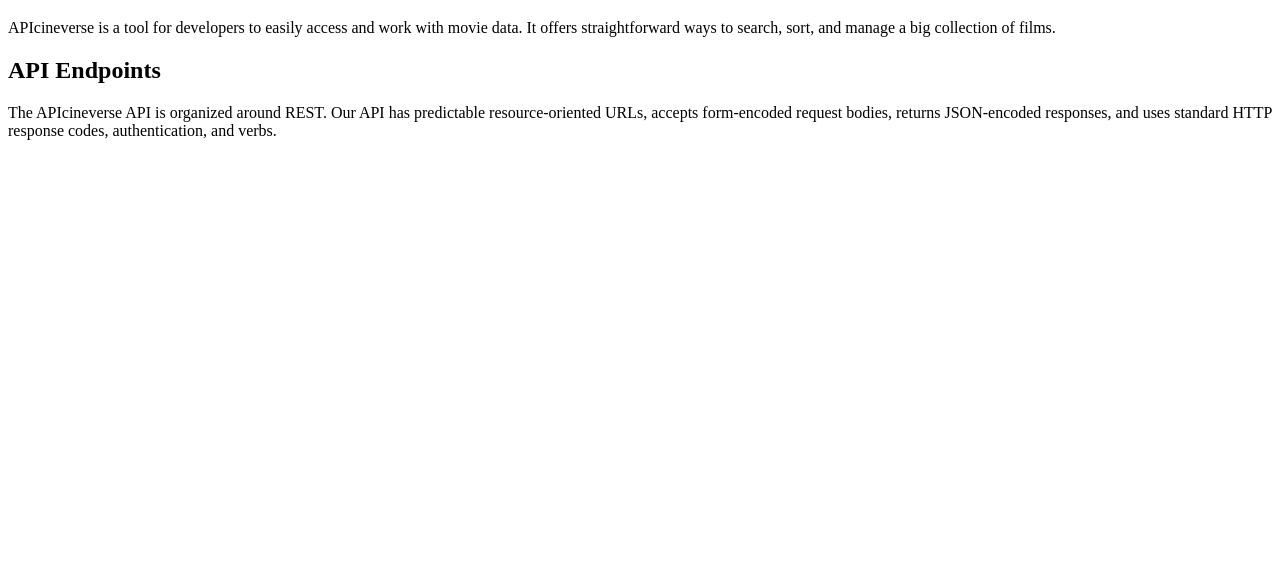
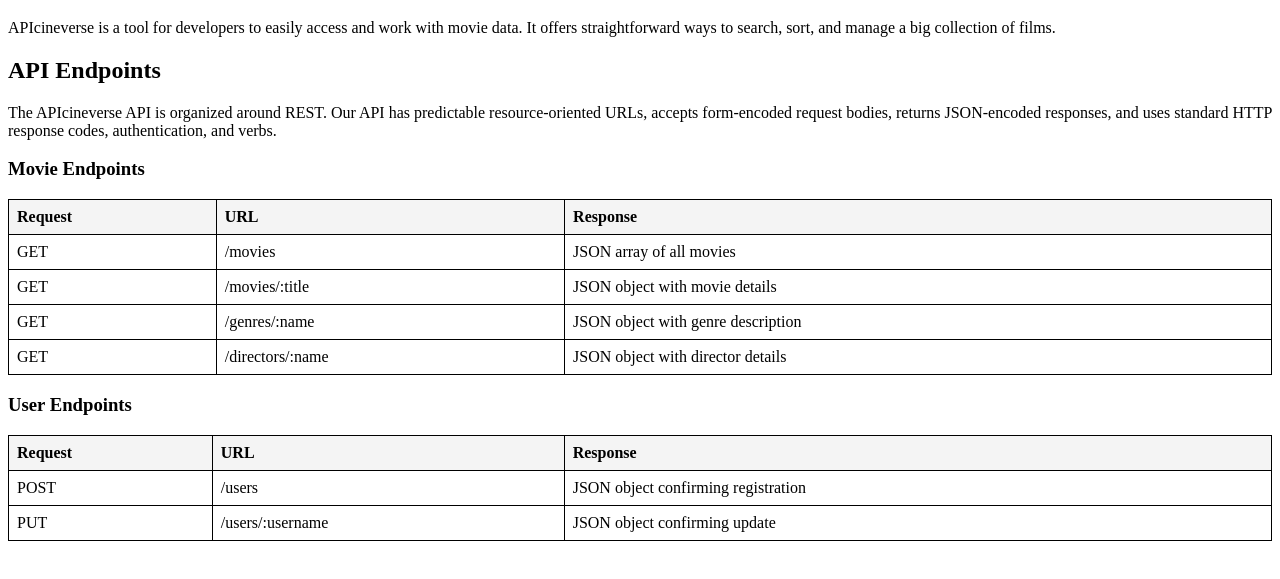
Before and after one commit to Russ-Rich/APIcineverse, a website: page public/documentation.html in a window 1280 px wide. Shown: the part 61-640 px from the top of the page. Drawn offline with Linux system fonts and the light colour scheme.

Commit message:
update index.js and documentation.html

```diff
--- a/public/documentation.html
+++ b/public/documentation.html
@@ -4,6 +4,20 @@
 <meta charset="UTF-8" />
 <meta name="viewport" content="width=device-width, initial-scale=1.0" />
 <title>Movie API Documentation</title>
+<style>
+    table {
+        width: 100%;
+        border-collapse: collapse;
+    }
+    th, td {
+        border: 1px solid black;
+        padding: 8px;
+        text-align: left;
+    }
+    th {
+        background-color: #f4f4f4;
+    }
+</style>
 </head>
 <body>
 <h1>APIcineverse</h1>
@@ -14,5 +28,53 @@
 <p>
 The APIcineverse API is organized around REST. Our API has predictable resource-oriented URLs, accepts form-encoded request bodies, returns JSON-encoded responses, and uses standard HTTP response codes, authentication, and verbs.
 </p>
+<h3>Movie Endpoints</h3>
+<table>
+    <tr>
+        <th>Request</th>
+        <th>URL</th>
+        <th>Response</th>
+    </tr>
+    <tr>
+        <td>GET</td>
+        <td>/movies</td>
+        <td>JSON array of all movies</td>
+    </tr>
+    <tr>
+        <td>GET</td>
+        <td>/movies/:title</td>
+        <td>JSON object with movie details</td>
+    </tr>
+    <tr>
+        <td>GET</td>
+        <td>/genres/:name</td>
+        <td>JSON object with genre description</td>
+    </tr>
+    <tr>
+        <td>GET</td>
+        <td>/directors/:name</td>
+        <td>JSON object with director details</td>
+    </tr>
+</table>
+
+<h3>User Endpoints</h3>
+<table>
+    <tr>
+        <th>Request</th>
+        <th>URL</th>
+        <th>Response</th>
+    </tr>
+    <tr>
+        <td>POST</td>
+        <td>/users</td>
+        <td>JSON object confirming registration</td>
+    </tr>
+    <tr>
+        <td>PUT</td>
+        <td>/users/:username</td>
+        <td>JSON object confirming update</td>
+    </tr>
+</table>
+
 </body>
 </html>
```
Also changed, not shown: index.js (+38 -28 lines). Lines whose indentation alone changed are shown as unchanged.
